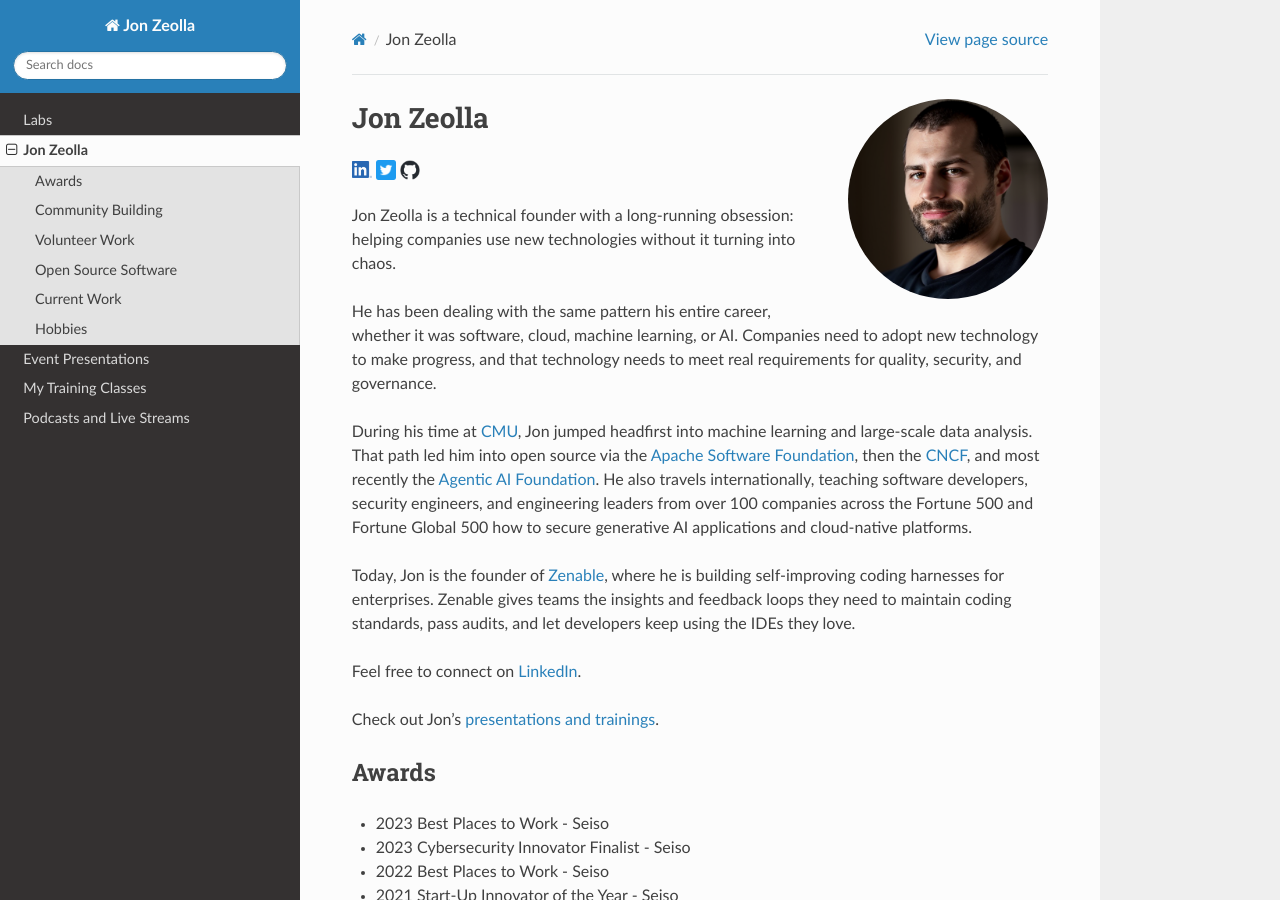
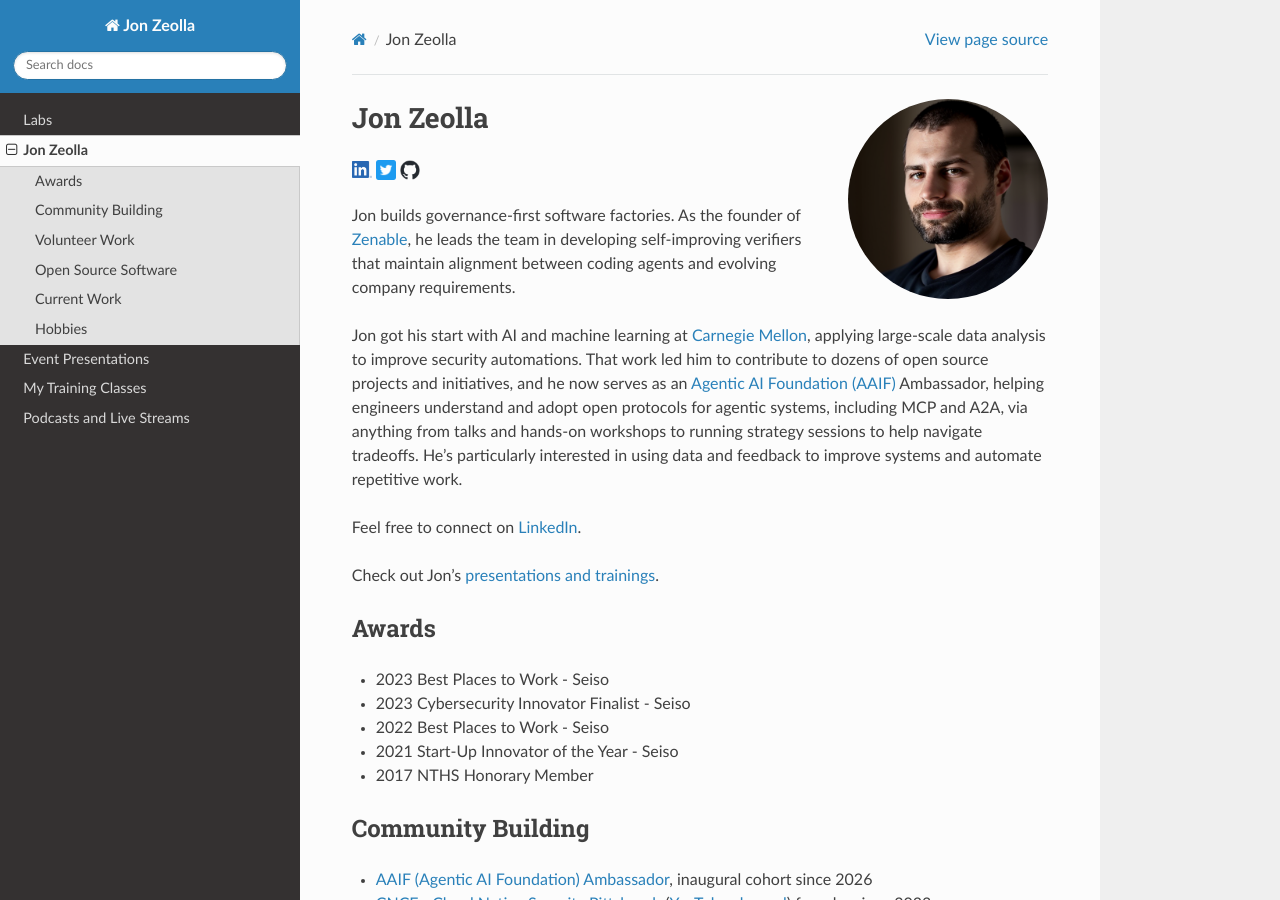
Before and after one commit to JonZeolla/JonZeolla.github.io, a Sphinx documentation site: the page built from docs/about-me.md, in a window 1280 px wide and 900 px high. Built offline with Sphinx 7.4.7 and the Read the Docs theme 3.1.0, drawn with Linux system fonts in a browser that asks for light colours.

Commit message:
chore: update bio on the about page (#113)

````diff
--- a/docs/about-me.md
+++ b/docs/about-me.md
@@ -31,20 +31,14 @@
 :width: 20px
 ```
 
-Jon Zeolla is a technical founder with a long-running obsession: helping companies use new technologies without it turning into chaos.
+Jon builds governance-first software factories. As the founder of [Zenable](https://www.zenable.io/), he leads the team in developing self-improving
+verifiers that maintain alignment between coding agents and evolving company requirements.
 
-He has been dealing with the same pattern his entire career, whether it was software, cloud, machine learning, or AI. Companies need to adopt new technology to
-make progress, and that technology needs to meet real requirements for quality, security, and governance.
-
-During his time at [CMU](https://www.cmu.edu/), Jon jumped headfirst into machine learning and large-scale data analysis. That path led him into open source via the
-[Apache Software Foundation](https://people.apache.org/committer-index.html#jonzeolla), then the
-[CNCF](https://www.cncf.io/people/ambassadors/?p=jon-zeolla), and most recently the [Agentic AI
-Foundation](https://aaif.io/ambassadors/#list). He also
-travels internationally, teaching software developers, security engineers, and engineering leaders from over 100 companies across the Fortune 500 and Fortune
-Global 500 how to secure generative AI applications and cloud-native platforms.
-
-Today, Jon is the founder of [Zenable](https://www.zenable.io/), where he is building self-improving coding harnesses for enterprises. Zenable gives teams the
-insights and feedback loops they need to maintain coding standards, pass audits, and let developers keep using the IDEs they love.
+Jon got his start with AI and machine learning at [Carnegie Mellon](https://www.cmu.edu/), applying large-scale data analysis to improve security automations.
+That work led him to contribute to dozens of open source projects and initiatives, and he now serves as an [Agentic AI Foundation
+(AAIF)](https://aaif.io/ambassadors/#list) Ambassador, helping engineers understand and adopt open protocols for agentic systems, including MCP and A2A, via
+anything from talks and hands-on workshops to running strategy sessions to help navigate tradeoffs. He's particularly interested in using data and feedback to
+improve systems and automate repetitive work.
 
 Feel free to connect on [LinkedIn](https://linkedin.com/in/jonzeolla).
 
````
